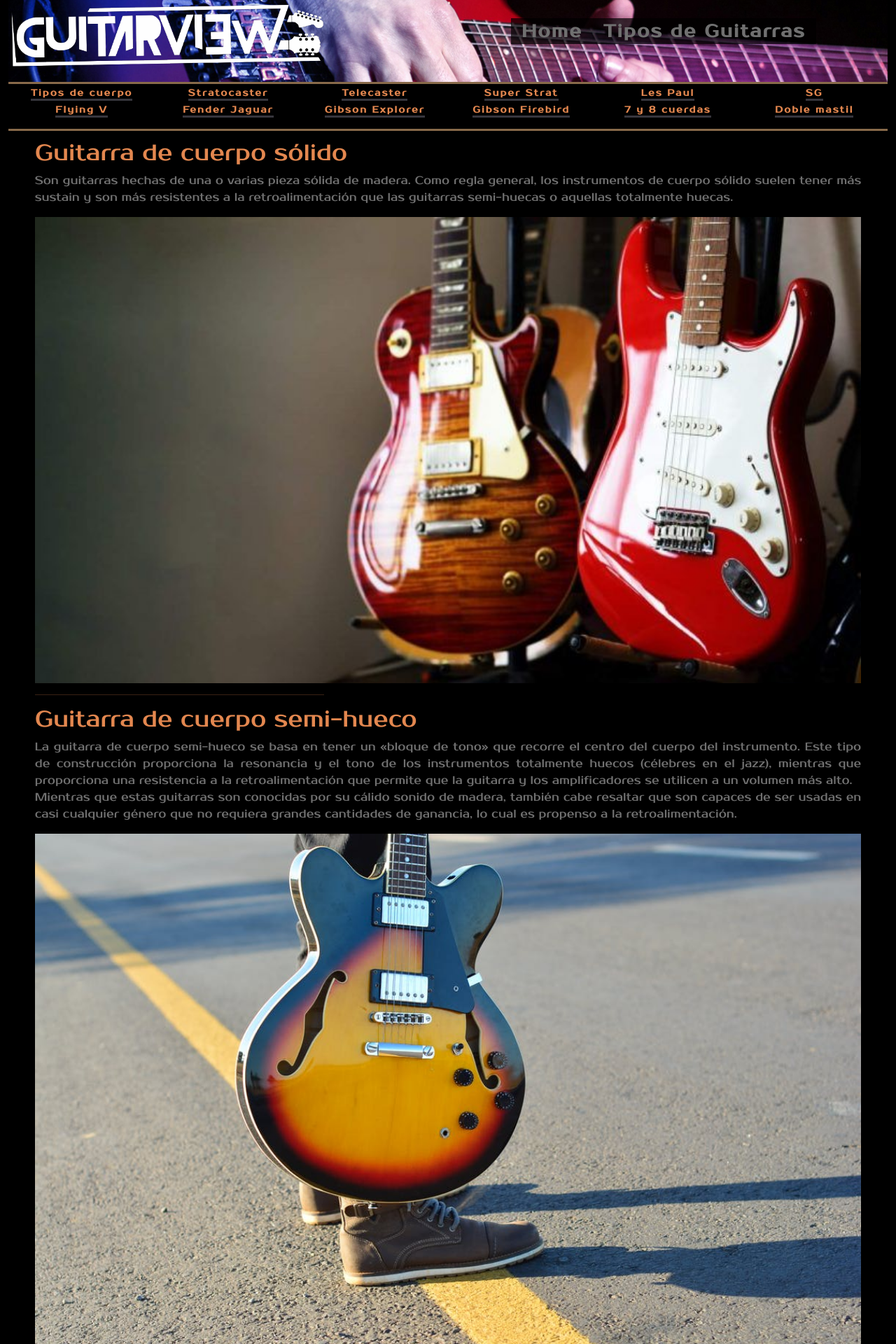
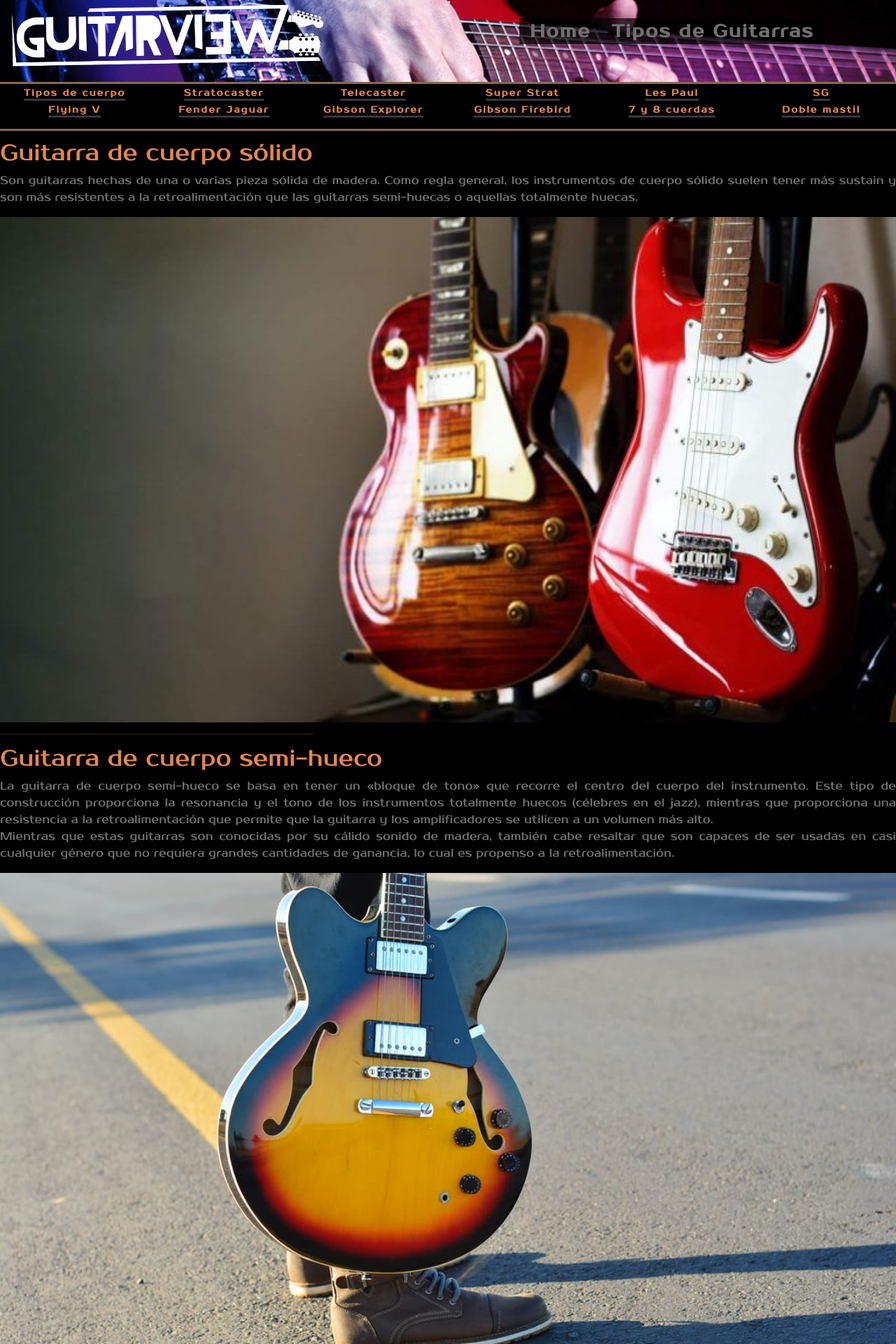
Before and after one commit to No-Country/C4-02-T, a PHP site: page /caracteristicas.php in a window 1280 px wide. Shown: the top 1920 px of the page at 70% size. Run offline with PHP 8.4, Linux system fonts and the light colour scheme; data comes from the database, SQL or seed files in the repository.

Commit message:
se agregaron y modificaron clases y atributos

```diff
--- a/css/style.css
+++ b/css/style.css
@@ -1,6 +1,9 @@
 *{
     margin: 0;
     padding: 0;
+    padding-right: var(--bs-gutter-x,.0) !important;
+    padding-left: var(--bs-gutter-x,.0) !important;
+    --bs-gutter-x: 0 !important;
 }
 @font-face {
     font-family: prosto_one;
@@ -29,7 +32,7 @@ h2{
 
 .borde_nav{
     border-bottom: 3px solid #886a4a;
-
+    width: 100%;
 }
 a{
     text-decoration: none;
@@ -77,6 +80,8 @@ header{
 header.abajo{
     background-color: rgba(0, 0, 0, 0.7);
     padding: 15px 20px;
+    border-bottom: 3px solid #886a4a;
+    width: 100%;
 }
 nav{
     display: flex;
@@ -174,6 +179,7 @@ header .logo{
 .shadow_tabla{
     box-shadow: 5px 5px 8px rgba(227, 135, 79, 0.7), -5px -5px 8px rgba(227, 135, 79, 0.7), -5px 5px 8px rgba(227, 135, 79, 0.7), 5px -5px 8px rgba(227, 135, 79, 0.7);
 }
+
 @media only screen and (max-width: 800px) {
     .back_nav{
         height:17vh;
```
